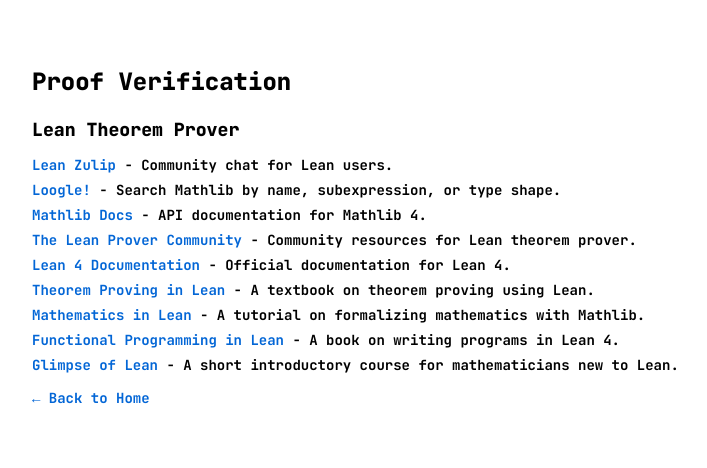
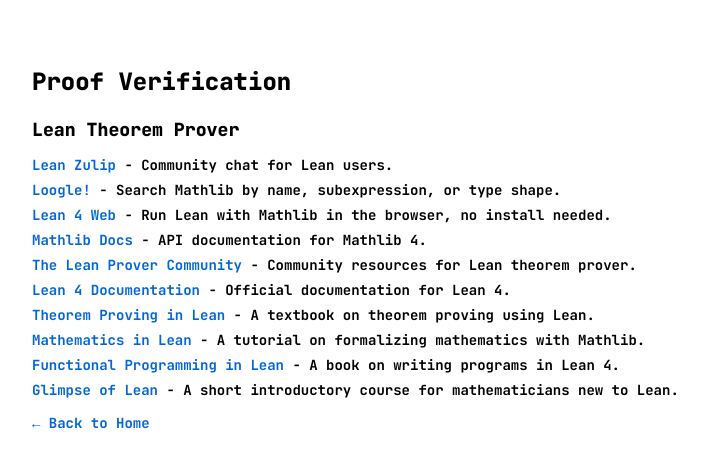
Before and after one commit to 0stellensatz/links, a Jekyll site: the page built from page_lean.md, in a window 1280 px wide. Shown: the top 468 px of the page, without its empty margins (240-947 px from the left). Built offline with Jekyll 4.4.1, drawn with Linux system fonts in a browser that asks for light colours.

Commit message:
Add Lean 4 Web
Co-Authored-By: Claude Opus 5 (1M context) <noreply@anthropic.com>

```diff
--- a/_data/links_lean.yml
+++ b/_data/links_lean.yml
@@ -6,6 +6,9 @@
   - title: "Loogle!"
     url: "https://loogle.lean-lang.org/"
     description: "Search Mathlib by name, subexpression, or type shape."
+  - title: "Lean 4 Web"
+    url: "https://live.lean-lang.org"
+    description: "Run Lean with Mathlib in the browser, no install needed."
   - title: "Mathlib Docs"
     url: "https://leanprover-community.github.io/mathlib4_docs/"
     description: "API documentation for Mathlib 4."
```
